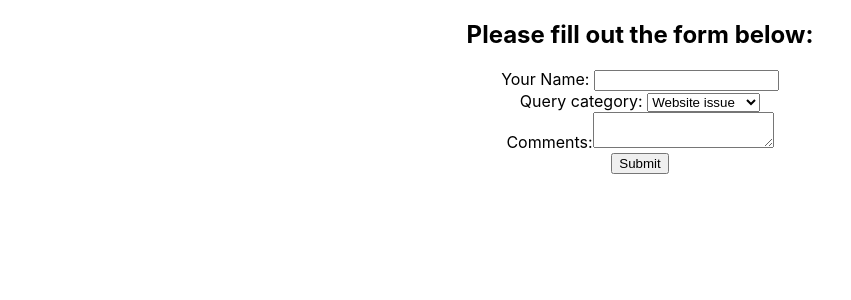
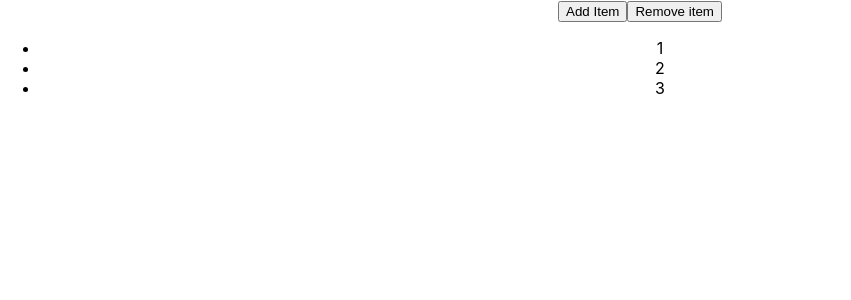
Before and after one commit to Callee84/React-intro, a React (Create React App) app in the folder my-app/: page / in a window 1280 px wide. Shown: the top 300 px of the page, without its empty margins (0-851 px from the left). Built offline with nearby package versions, Linux system fonts and the light colour scheme.

Commit message:
Add add items

```diff
--- a/my-app/src/App.js
+++ b/my-app/src/App.js
@@ -1,12 +1,12 @@
 import logo from './logo.svg';
 import './App.css';
-import ControlledFromHooks from './components/ControlledFromHooks';
+import UseStateWithArrays from './components/UseStateWithArrays'
 
 
 function App() {
   return (
     <div className="App">
-      <ControlledFromHooks/>
+      <UseStateWithArrays />
     </div>
   );
 }
--- /dev/null
+++ b/my-app/src/components/UseStateWithArrays.js
@@ -0,0 +1,30 @@
+import React, {useState} from 'react'
+
+function UseStateWithArrays() {
+    const [nums, setNums] = useState([1,2,3]);
+    const addNums = () => {
+        setNums([... nums, nums.length + 1]);
+    }
+    const removeNums = () => {
+        setNums(
+            nums.filter((item, idx) => {
+                return idx !==nums.length - 1;
+            })
+        )
+    }
+    return (
+        <div>
+            <button onClick={addNums}>
+                Add Item
+            </button>
+            <button onClick={removeNums}>
+                Remove item
+            </button>
+            <ul>
+                {nums.map(num => <li key={num}>{num}</li>)}
+            </ul>
+        </div>
+    )
+}
+
+export default UseStateWithArrays
```
